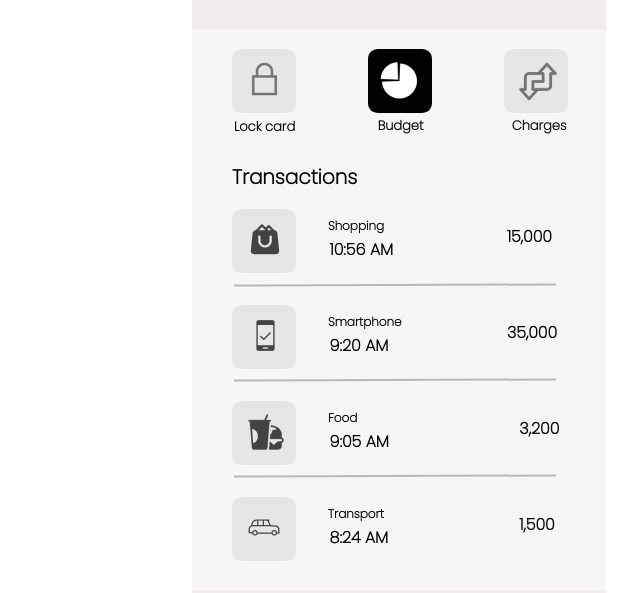
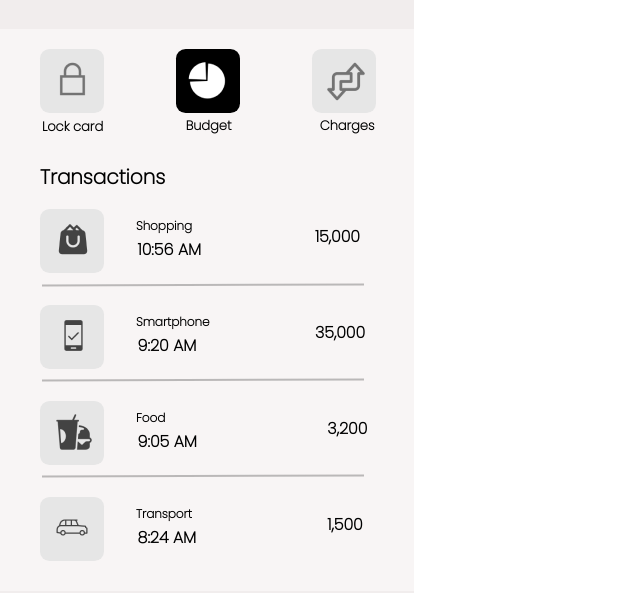
Before and after one commit to Kyrax8/Transaction, a plain HTML site: page Index.html in a window 1280 px wide. Shown: the part 303-896 px from the top of the page, without its empty margins (0-640 px from the left). Drawn offline with Linux system fonts and the light colour scheme.

Commit message:
Update Confi.css

```diff
--- a/css/Confi.css
+++ b/css/Confi.css
@@ -2,15 +2,23 @@
     margin: 0;
     padding: 0;
 
+
+
+
 }
 
 html,body{
-    max-width: 896px;
-    max-height: 414px;
+
+
     margin: auto;
 
 
     font-family: 'Lora', serif;
     font-family: 'Oswald', sans-serif;
     font-family: 'Poppins', sans-serif;
+
 }
+@media (max-width: 896px) {
+}
+@media (min-width: 414px) {
+}
```
